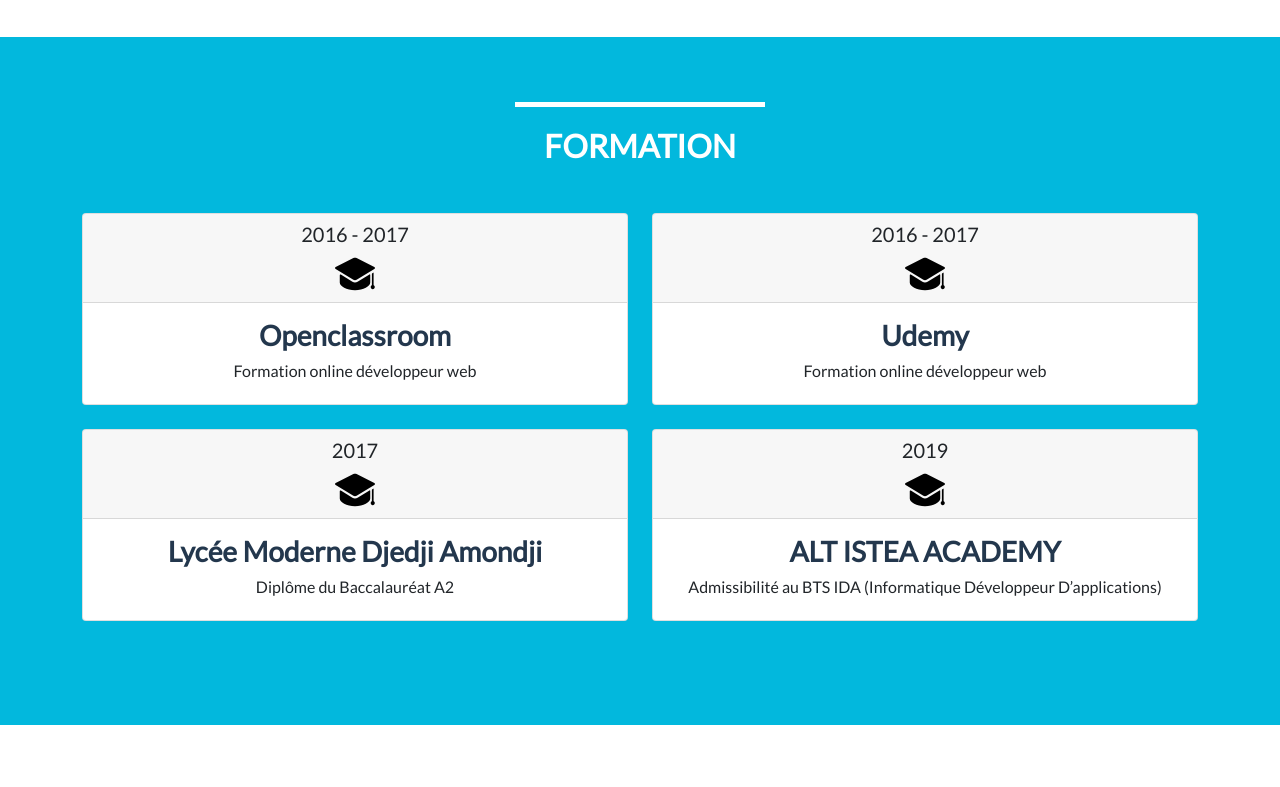
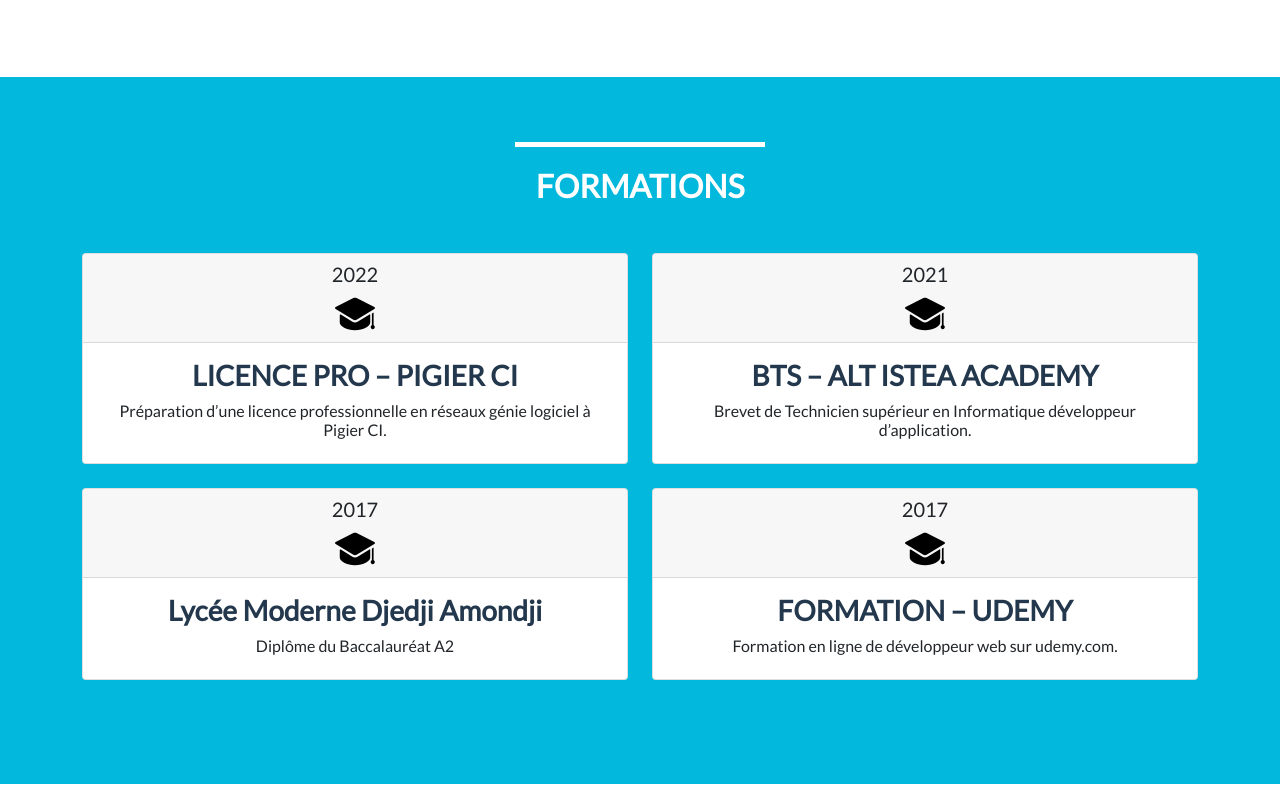
Before and after one commit to jeffcodeur/jeffrey-akpanda, a website: page index.html in a window 1280 px wide. Shown: the part 1289-2076 px from the top of the page. Drawn offline with Linux system fonts and the light colour scheme.

Commit message:
update education section

```diff
--- a/assets/css/main.css
+++ b/assets/css/main.css
@@ -35,6 +35,7 @@
 }
 /* About */
 #about{
+    margin-top: 40px;
     padding-top: 100px;
     background-color: #02B8DD;
     color: #fff;
--- a/index.html
+++ b/index.html
@@ -42,7 +42,7 @@
               <a class="nav-link mr-2" href="#skills">Compétence</a>
             </li>
             <li class="nav-item">
-              <a class="nav-link mr-2" href="#education">Formation</a>
+              <a class="nav-link mr-2" href="#education">Formations</a>
             </li>
             <li class="nav-item">
               <a class="nav-link mr-2" href="#portofolio">Portfolio</a>
@@ -250,14 +250,14 @@
       <div class="container">
         <div class="blue-bar"></div>
         <div class="heading">
-          <h2>Formation</h2>
+          <h2>Formations</h2>
         </div>
 
         <div class="row">
           <div class="col-sm-6">
             <div class="card text-center mb-4">
               <div class="card-header">
-                <h5>2016 - 2017</h5>
+                <h5>2022</h5>
                 <i
                   ><img
                     src="assets/img/icon/college-graduation.svg"
@@ -266,8 +266,8 @@
                 /></i>
               </div>
               <div class="card-body">
-                <h3>Openclassroom</h3>
-                <h6>Formation online développeur web</h6>
+                <h3>LICENCE PRO – PIGIER CI</h3>
+                <h6>Préparation d’une licence professionnelle en réseaux génie logiciel à Pigier CI.</h6>
               </div>
             </div>
           </div>
@@ -275,7 +275,7 @@
           <div class="col-sm-6">
             <div class="card text-center mb-4">
               <div class="card-header">
-                <h5>2016 - 2017</h5>
+                <h5>2021</h5>
                 <i
                   ><img
                     src="assets/img/icon/college-graduation.svg"
@@ -284,8 +284,8 @@
                 /></i>
               </div>
               <div class="card-body">
-                <h3>Udemy</h3>
-                <h6>Formation online développeur web</h6>
+                <h3>BTS – ALT ISTEA ACADEMY</h3>
+                <h6>Brevet de Technicien supérieur en Informatique développeur d’application.</h6>
               </div>
             </div>
           </div>
@@ -313,7 +313,7 @@
           <div class="col-sm-6">
             <div class="card text-center mb-4">
               <div class="card-header">
-                <h5>2019</h5>
+                <h5>2017</h5>
                 <i
                   ><img
                     src="assets/img/icon/college-graduation.svg"
@@ -322,10 +322,9 @@
                 /></i>
               </div>
               <div class="card-body">
-                <h3>ALT ISTEA ACADEMY</h3>
+                <h3>FORMATION – UDEMY</h3>
                 <h6>
-                  Admissibilité au BTS IDA (Informatique Développeur
-                  D’applications)
+                  Formation en ligne de développeur web sur udemy.com.
                 </h6>
               </div>
             </div>
```
